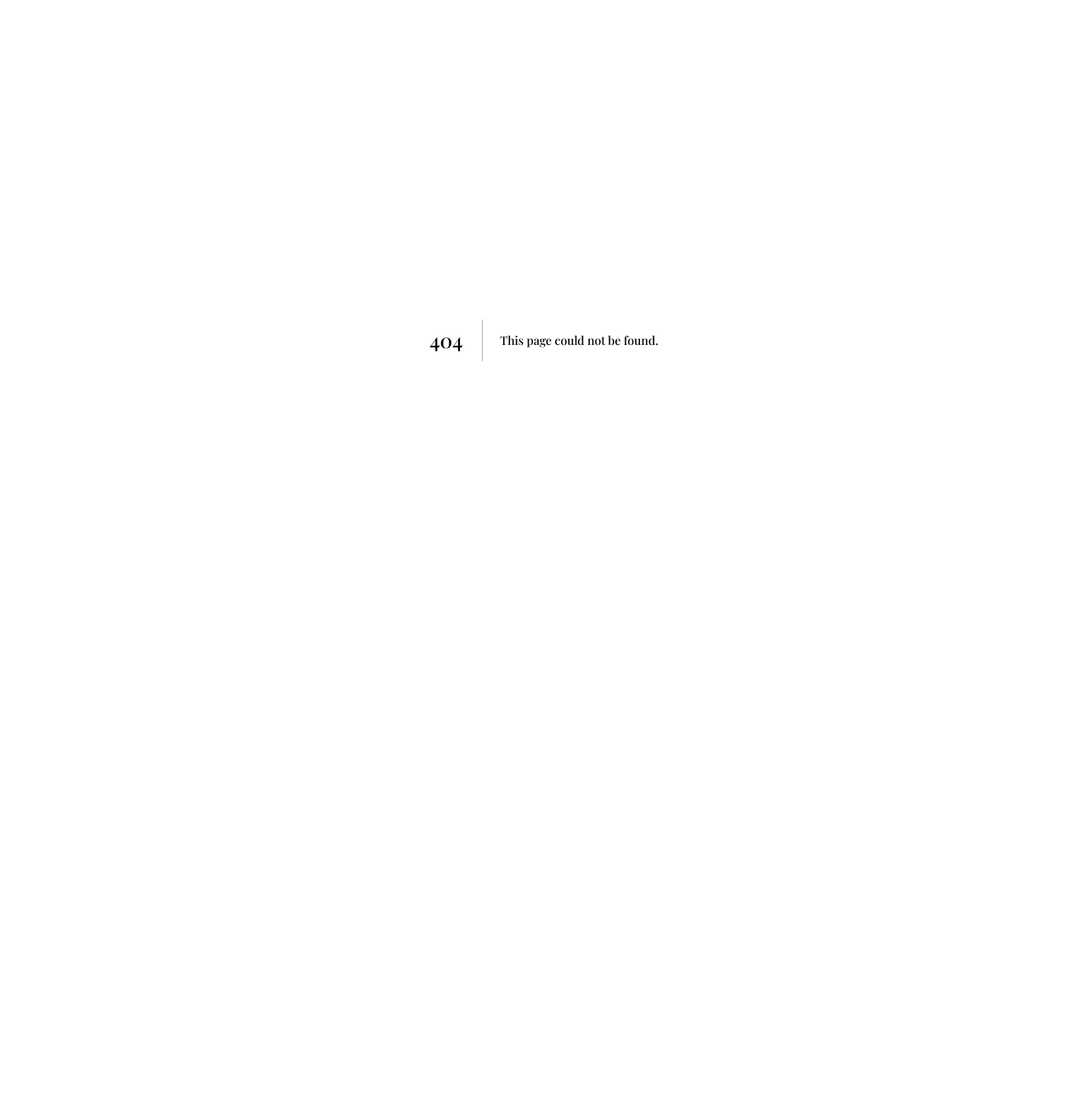
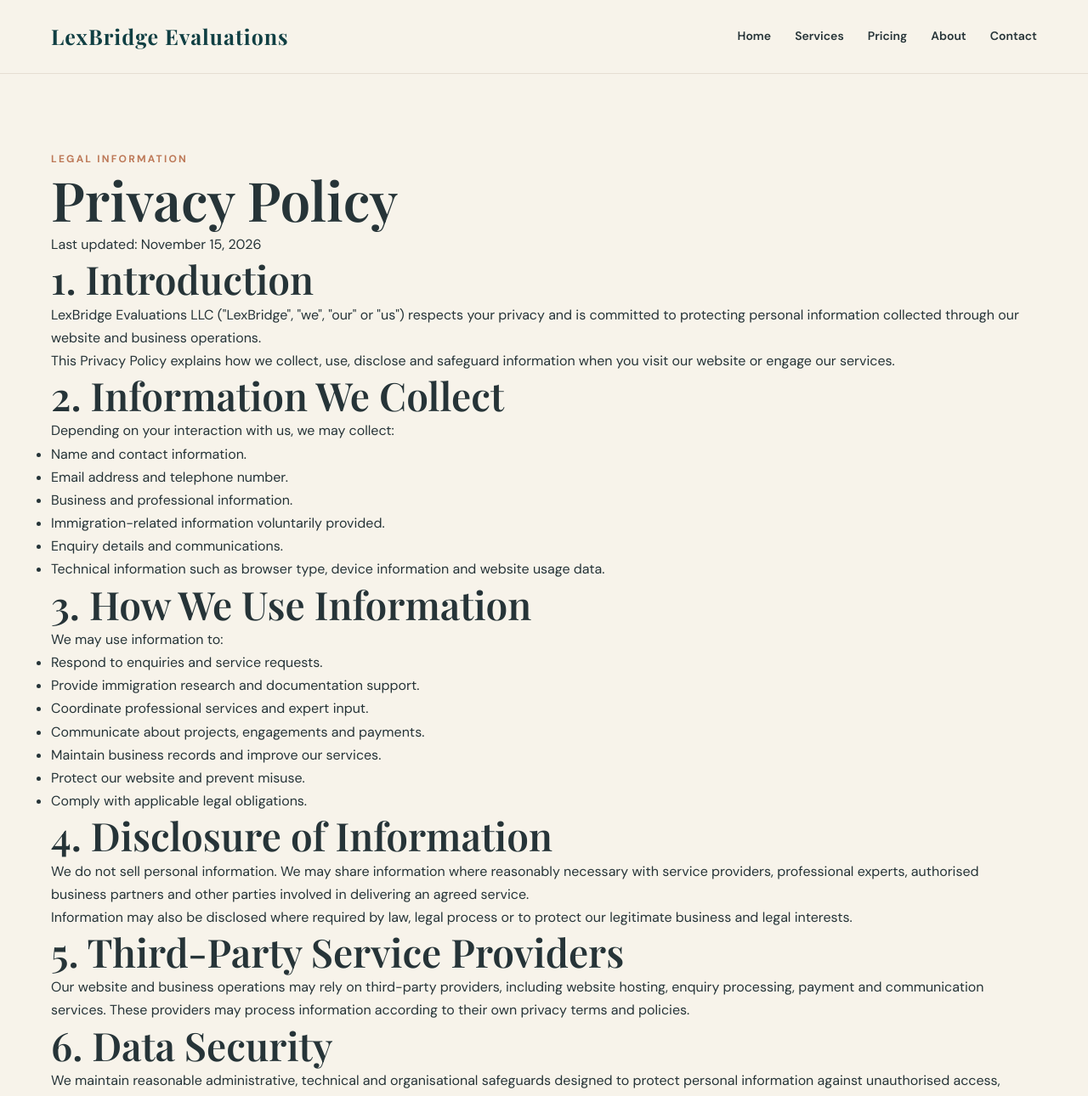
Before and after one commit to TrademarkEdge/lexbridge, a Next.js app: page /privacy in a window 1280 px wide. Before the commit this address had no page. Shown: the top 1290 px of the page at 85% size. Before the commit the page ends 800 px from the top, so only its background shows below. Built offline with nearby package versions, Linux system fonts and the light colour scheme.

Commit message:
Create privacy policy page.tsx

```diff
--- /dev/null
+++ b/app/privacy/page.tsx
@@ -0,0 +1,160 @@
+
+export default function PrivacyPolicyPage() {
+  return (
+    <main>
+      <header className="site-header">
+        <nav className="navbar container">
+          <a className="brand" href="/">LexBridge Evaluations</a>
+          <div className="nav-links">
+            <a href="/">Home</a>
+            <a href="/services">Services</a>
+            <a href="/pricing">Pricing</a>
+            <a href="/about">About</a>
+            <a href="/contact">Contact</a>
+          </div>
+        </nav>
+      </header>
+
+      <section className="section-padding">
+        <div className="container">
+          <p className="eyebrow">LEGAL INFORMATION</p>
+          <h1>Privacy Policy</h1>
+          <p>Last updated: November 15, 2026</p>
+
+          <h2>1. Introduction</h2>
+          <p>
+            LexBridge Evaluations LLC ("LexBridge", "we", "our"
+            or "us") respects your privacy and is committed to
+            protecting personal information collected through
+            our website and business operations.
+          </p>
+          <p>
+            This Privacy Policy explains how we collect, use,
+            disclose and safeguard information when you visit
+            our website or engage our services.
+          </p>
+
+          <h2>2. Information We Collect</h2>
+          <p>
+            Depending on your interaction with us, we may collect:
+          </p>
+          <ul>
+            <li>Name and contact information.</li>
+            <li>Email address and telephone number.</li>
+            <li>Business and professional information.</li>
+            <li>Immigration-related information voluntarily provided.</li>
+            <li>Enquiry details and communications.</li>
+            <li>Technical information such as browser type, device
+            information and website usage data.</li>
+          </ul>
+
+          <h2>3. How We Use Information</h2>
+          <p>We may use information to:</p>
+          <ul>
+            <li>Respond to enquiries and service requests.</li>
+            <li>Provide immigration research and documentation support.</li>
+            <li>Coordinate professional services and expert input.</li>
+            <li>Communicate about projects, engagements and payments.</li>
+            <li>Maintain business records and improve our services.</li>
+            <li>Protect our website and prevent misuse.</li>
+            <li>Comply with applicable legal obligations.</li>
+          </ul>
+
+          <h2>4. Disclosure of Information</h2>
+          <p>
+            We do not sell personal information. We may share
+            information where reasonably necessary with service
+            providers, professional experts, authorised business
+            partners and other parties involved in delivering
+            an agreed service.
+          </p>
+          <p>
+            Information may also be disclosed where required by
+            law, legal process or to protect our legitimate
+            business and legal interests.
+          </p>
+
+          <h2>5. Third-Party Service Providers</h2>
+          <p>
+            Our website and business operations may rely on
+            third-party providers, including website hosting,
+            enquiry processing, payment and communication
+            services. These providers may process information
+            according to their own privacy terms and policies.
+          </p>
+
+          <h2>6. Data Security</h2>
+          <p>
+            We maintain reasonable administrative, technical
+            and organisational safeguards designed to protect
+            personal information against unauthorised access,
+            disclosure, alteration or destruction.
+          </p>
+          <p>
+            No method of electronic transmission or storage
+            is completely secure. We cannot guarantee absolute
+            security.
+          </p>
+
+          <h2>7. Data Retention</h2>
+          <p>
+            We retain personal information for as long as
+            reasonably necessary to fulfil the purposes
+            described in this policy, maintain business
+            records, resolve disputes and comply with
+            applicable legal obligations.
+          </p>
+
+          <h2>8. Your Privacy Rights</h2>
+          <p>
+            Depending on applicable law, you may have rights
+            to request access to, correction of or deletion
+            of certain personal information, or to object
+            to certain processing activities.
+          </p>
+          <p>
+            Requests may be submitted using the contact
+            information below. We may need to verify your
+            identity before responding.
+          </p>
+
+          <h2>9. Children's Privacy</h2>
+          <p>
+            Our website and services are intended for adults
+            and professional clients. We do not knowingly
+            collect personal information directly from
+            children under 13.
+          </p>
+
+          <h2>10. Changes to This Policy</h2>
+          <p>
+            We may update this Privacy Policy periodically.
+            Changes will be published on this page with
+            an updated revision date.
+          </p>
+
+          <h2>11. Contact Information</h2>
+          <p>
+            For questions or privacy-related requests,
+            contact LexBridge Evaluations LLC:
+          </p>
+          <a className="email-link"
+            href="mailto:info@lexbridgeevaluations.com">
+            info@lexbridgeevaluations.com
+          </a>
+
+          <p style={{ marginTop: 40, fontSize: 13 }}>
+            LexBridge Evaluations LLC | United States
+          </p>
+        </div>
+      </section>
+
+      <footer className="site-footer">
+        <div className="container">
+          © {new Date().getFullYear()} LexBridge Evaluations LLC.
+          All rights reserved.
+        </div>
+      </footer>
+    </main>
+  );
+}
```
